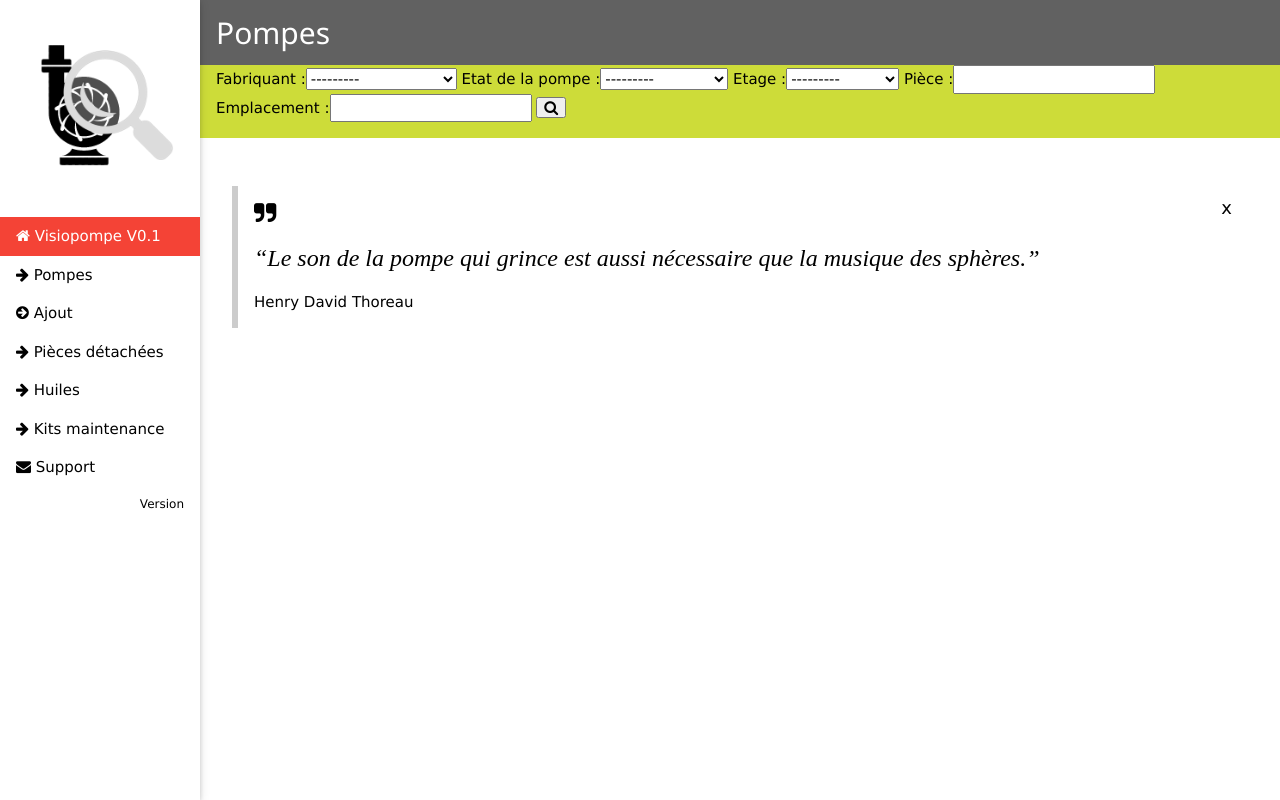
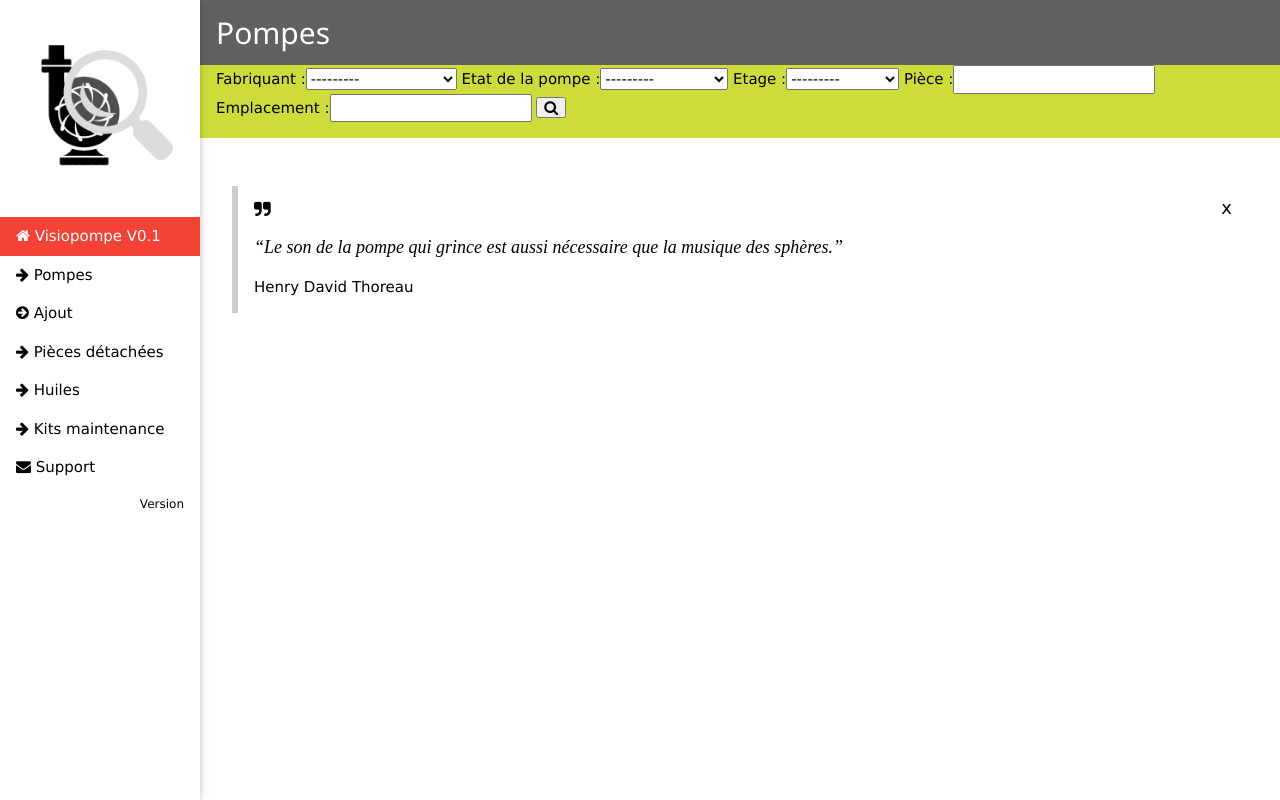
Before and after one commit to nicorenard/visiopompe, a Django app: page /pompe/ in a window 1280 px wide. Run offline with Django 3.2, Linux system fonts and the light colour scheme; data that the repository does not hold is empty; parts of the project's set-up code (start-up, migrations or seed data) failed here and were passed over.

Commit message:
small issus fixed

```diff
--- a/src/pompe/templates/pompe/huile.html
+++ b/src/pompe/templates/pompe/huile.html
@@ -68,8 +68,8 @@
     <section>
           <div class="w3-container w3-mobile" >
             <div class="w3-panel w3-leftbar">
-                <p><i class="fa fa-quote-right w3-xlarge"></i></p>
-                <p><i class="w3-serif w3-xlarge">“L'huile est à la machine, ce que le sang est à l'être humain.”</i></p>
+                <p><i class="fa fa-quote-right w3-large"></i></p>
+                <p><i class="w3-serif w3-large">“L'huile est à la machine, ce que le sang est à l'être humain.”</i></p>
                 <p align="left">Nicolas R.</p>
           </div>
         </div>
--- a/src/pompe/templates/pompe/index.html
+++ b/src/pompe/templates/pompe/index.html
@@ -112,8 +112,8 @@
         <div class="w3-container" >
             <div class="w3-panel w3-leftbar w3-display-container">
                 <span onclick="this.parentElement.style.display='none'" class="w3-button w3-large w3-display-topright">x</span>
-                <p><i class="fa fa-quote-right w3-xlarge"></i></p>
-                <p><i class="w3-serif w3-xlarge">“Le son de la pompe qui grince est aussi nécessaire que la musique des sphères.”</i></p>
+                <p><i class="fa fa-quote-right w3-large"></i></p>
+                <p><i class="w3-serif w3-large">“Le son de la pompe qui grince est aussi nécessaire que la musique des sphères.”</i></p>
                 <p align="left">Henry David Thoreau</p>
             </div>
         </div>
--- a/src/pompe/templates/pompe/kit.html
+++ b/src/pompe/templates/pompe/kit.html
@@ -77,8 +77,8 @@
     <section class="w3-container w3-mobile">
       <div class="w3-panel w3-leftbar w3-display-container">
                 <span onclick="this.parentElement.style.display='none'" class="w3-button w3-large w3-display-topright">x</span>
-            <p><i class="fa fa-quote-right w3-xlarge"></i></p>
-            <p><i class="w3-serif w3-xlarge">Quand le bateau est au milieu du fleuve, il est bien tard pour réparer l’avarie.”.</i></p>
+            <p><i class="fa fa-quote-right w3-large"></i></p>
+            <p><i class="w3-serif w3-large">Quand le bateau est au milieu du fleuve, il est bien tard pour réparer l’avarie.”.</i></p>
             <p align="left">Proverbe Chinois</p>
       </div>
 
--- a/src/pompe/templates/pompe/pieces.html
+++ b/src/pompe/templates/pompe/pieces.html
@@ -76,8 +76,8 @@
     <section class="w3-container w3-mobile">
             <div class="w3-panel w3-leftbar w3-display-container">
                 <span onclick="this.parentElement.style.display='none'" class="w3-button w3-large w3-display-topright">x</span>
-                <p><i class="fa fa-quote-right w3-xlarge"></i></p>
-                <p><i class="w3-serif w3-xlarge">“On ne peut réparer ce qui est déjà en bonne santé...”</i></p>
+                <p><i class="fa fa-quote-right w3-large"></i></p>
+                <p><i class="w3-serif w3-large">“On ne peut réparer ce qui est déjà en bonne santé...”</i></p>
                 <p align="left">Maoude Reboot</p>
             </div>
     </section>
```
